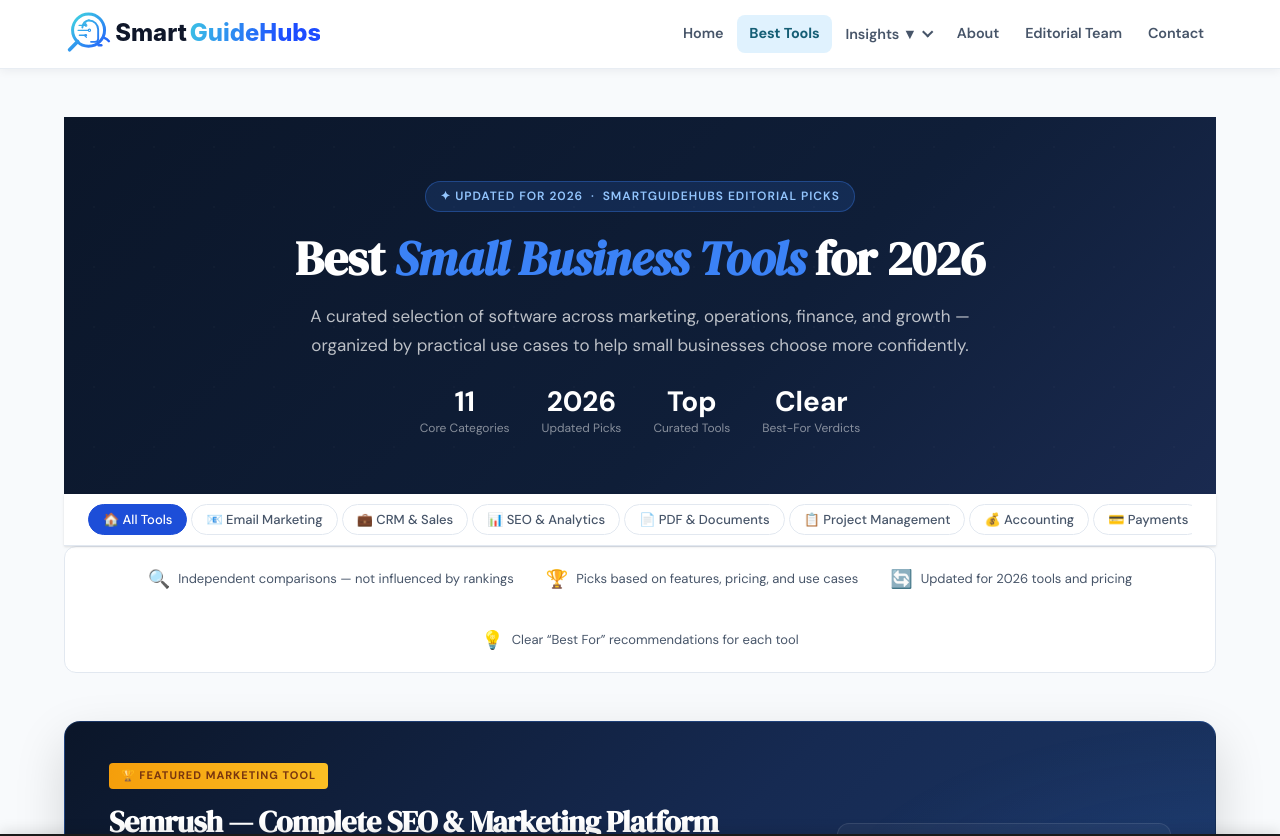
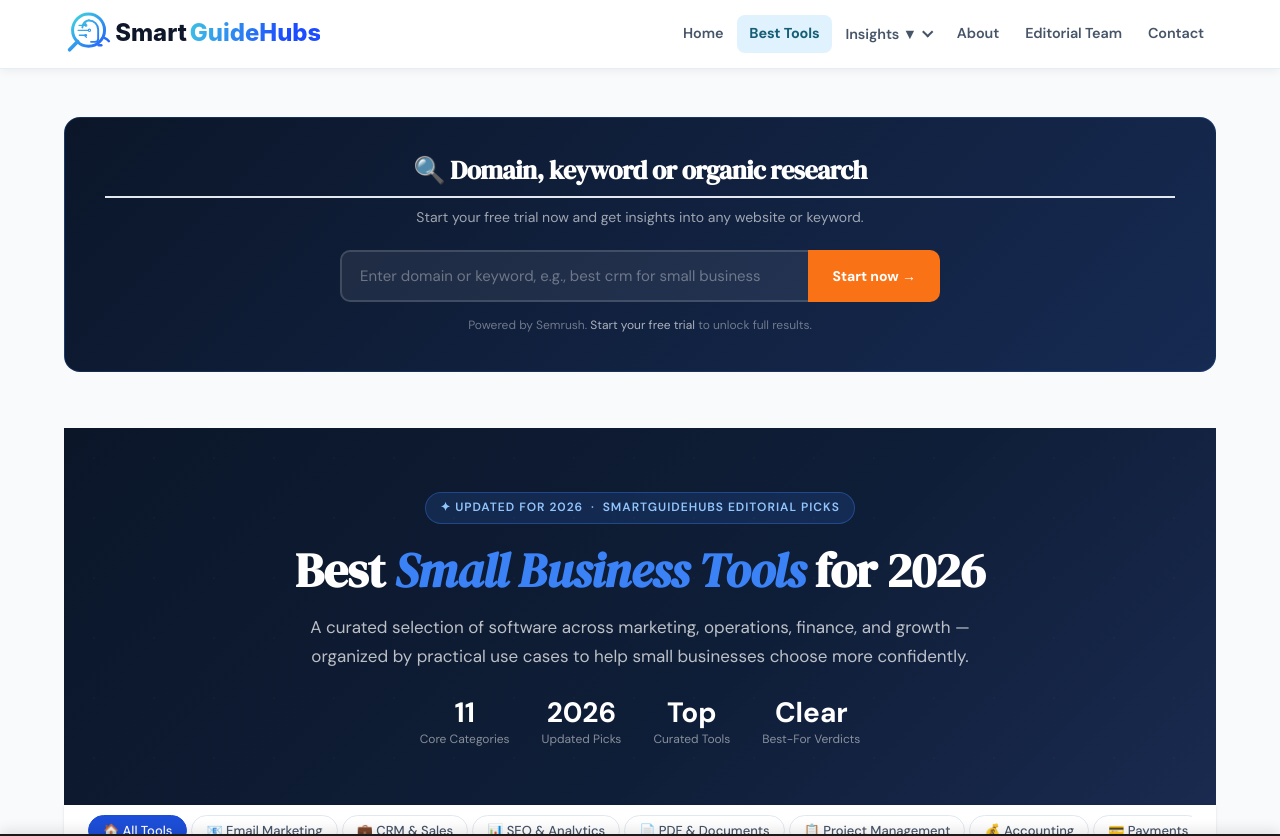
Before and after one commit to Yanniga01/gilliansperkin.github.io, a Jekyll site: the page built from best-tools.md, in a window 1280 px wide and 900 px high, cut to the strip 0-836 px from the top of the window. Built offline with Jekyll 4.4.1, drawn with Linux system fonts in a browser that asks for light colours.

Commit message:
Update best-tools.md

```diff
--- a/best-tools.md
+++ b/best-tools.md
@@ -29,6 +29,17 @@
   }
 }
 </script>
+
+<!-- KEEP THIS – Original Semrush Search Block (Domain, keyword or link) -->
+<div class="semrush-search-block fade-in">
+  <h2>🔍 Domain, keyword or organic research</h2>
+  <p>Start your free trial now and get insights into any website or keyword.</p>
+  <div class="semrush-search-form">
+    <input type="text" class="semrush-search-input" id="kw-input" placeholder="Enter domain or keyword, e.g., best crm for small business">
+    <button class="semrush-search-btn" onclick="searchSemrush()">Start now →</button>
+  </div>
+  <div class="semrush-search-sub">Powered by Semrush. <a href="https://semrush.sjv.io/c/6824202/1667754/13053" rel="sponsored noopener" target="_blank">Start your free trial</a> to unlock full results.</div>
+</div>
 
 <section id="page-hero">
   <div class="hero-inner">
@@ -99,6 +110,7 @@
   </div>
 </section>
 
+<!-- KEEP the email marketing, CRM, SEO, PDF, PM, finance, payments, web, AI, automation, communication sections – unchanged -->
 <!-- ================= EMAIL MARKETING ================= -->
 <section class="cat-section cat-email fade-in" id="section-email">
   <div class="cat-header">
@@ -1015,9 +1034,11 @@
   });
 }, { threshold: 0.08 });
 
-document.querySelectorAll('.tool-card, .cat-section, .conversion-banner, .trust-bar, .featured-hero').forEach(el => {
-  el.style.opacity = '0';
-  observer.observe(el);
+document.querySelectorAll('.tool-card, .cat-section, .conversion-banner, .trust-bar, .featured-hero, .semrush-search-block').forEach(el => {
+  if (el) {
+    el.style.opacity = '0';
+    observer.observe(el);
+  }
 });
 
 window.addEventListener('scroll', () => {
```
Also changed, not shown: other parts of best-tools.md (+8 -1 lines).
